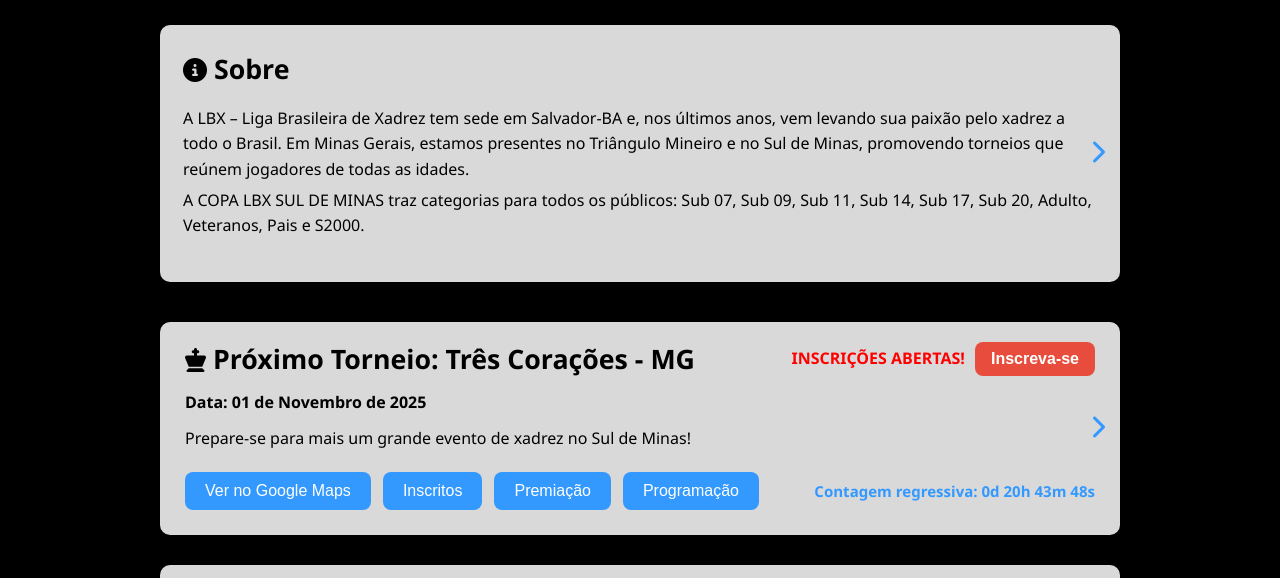
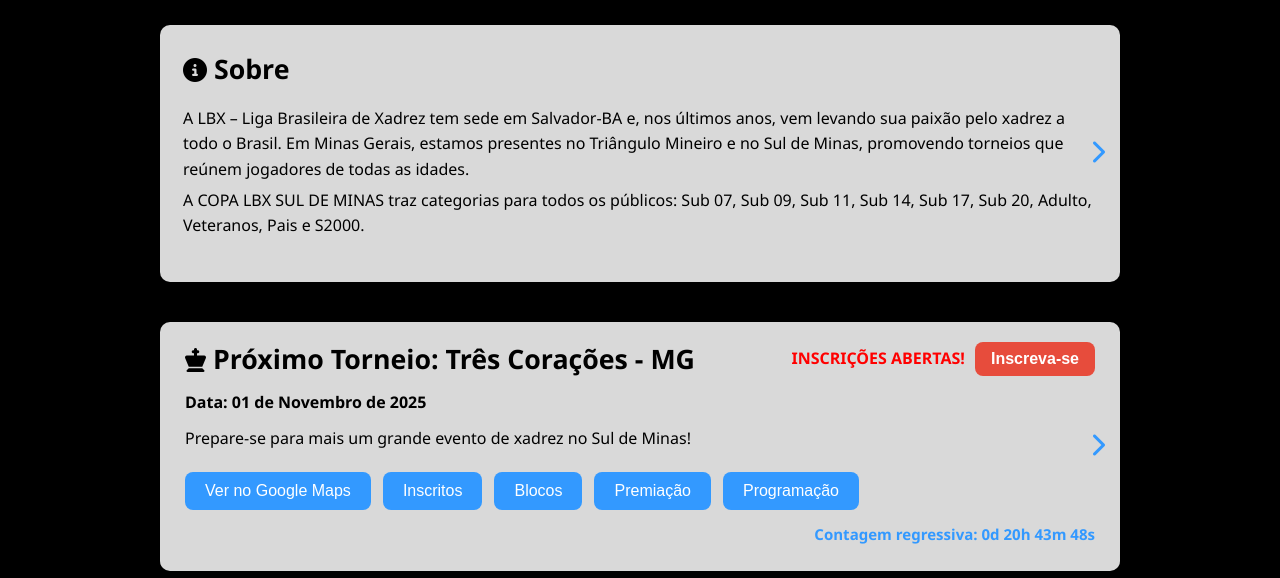
Before and after one commit to lbxsuldeminas/mg, a plain HTML site: page index.html in a window 1280 px wide. Shown: the part 157-735 px from the top of the page. Drawn offline with Linux system fonts and the light colour scheme.

Commit message:
Update index.html

```diff
--- a/index.html
+++ b/index.html
@@ -704,7 +704,7 @@ header img {
       <div style="display:flex; flex-wrap:wrap; gap:12px;">
         <button class="map-btn" onclick="window.open('https://maps.app.goo.gl/p5pwaMfjxkG4vAvF8')">Ver no Google Maps</button>
         <button class="map-btn" onclick="window.open('https://s1.chess-results.com/tnr1264913.aspx?lan=10')">Inscritos</button>
-    <!--    <button class="map-btn" onclick="window.open('https://s3.chess-results.com/Tnr1259676.aspx?lan=10&SNode=S0')">Blocos</button> -->
+        <button class="map-btn" onclick="window.open('https://s2.chess-results.com/tnr1284670.aspx?lan=10&SNode=S0')">Blocos</button>
         <button class="map-btn" onclick="window.open('https://github.com/lbxsuldeminas/mg/raw/main/premiacao$.pdf', '_blank')">Premiação</button>
         <button class="map-btn" onclick="window.open('https://github.com/lbxsuldeminas/testes/raw/main/programacaocerta.pdf', '_blank')">Programação</button>
       </div>
```
